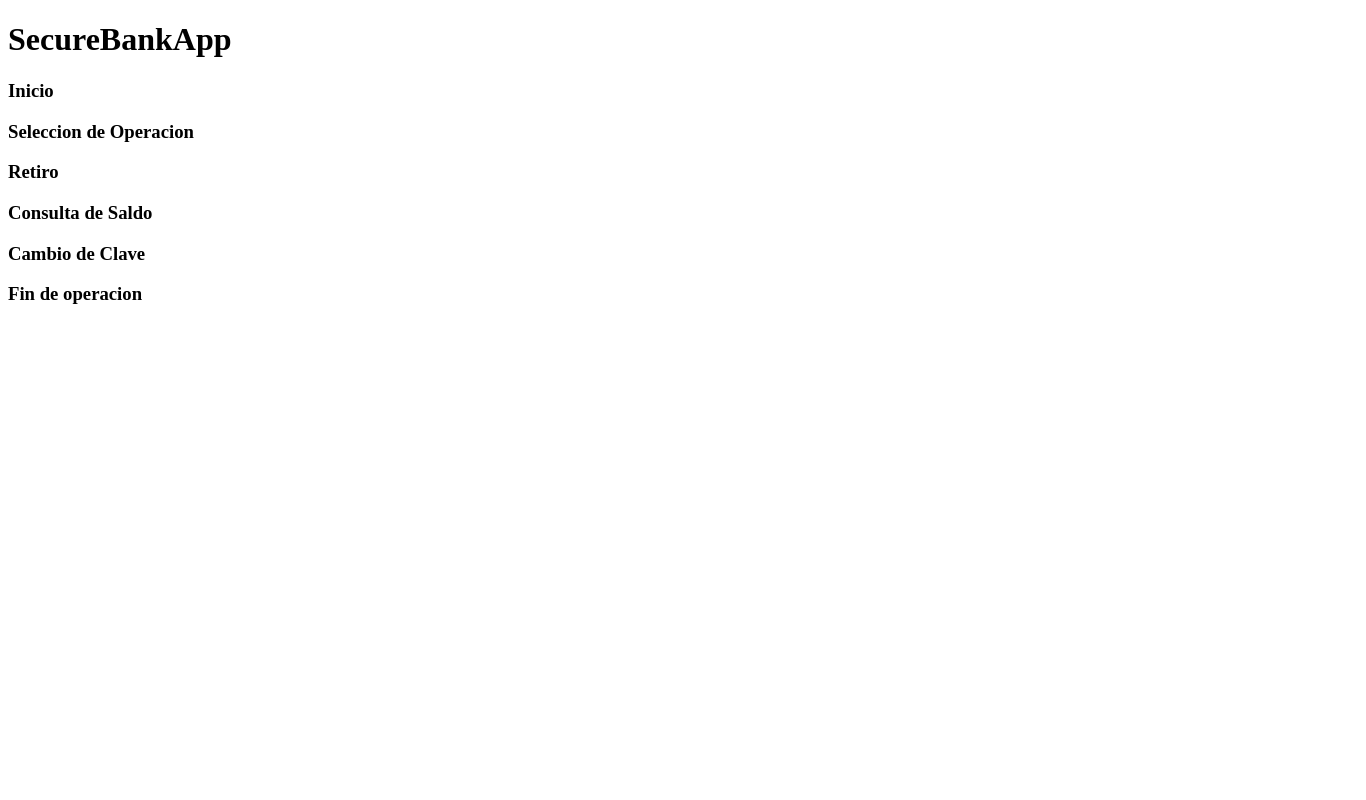
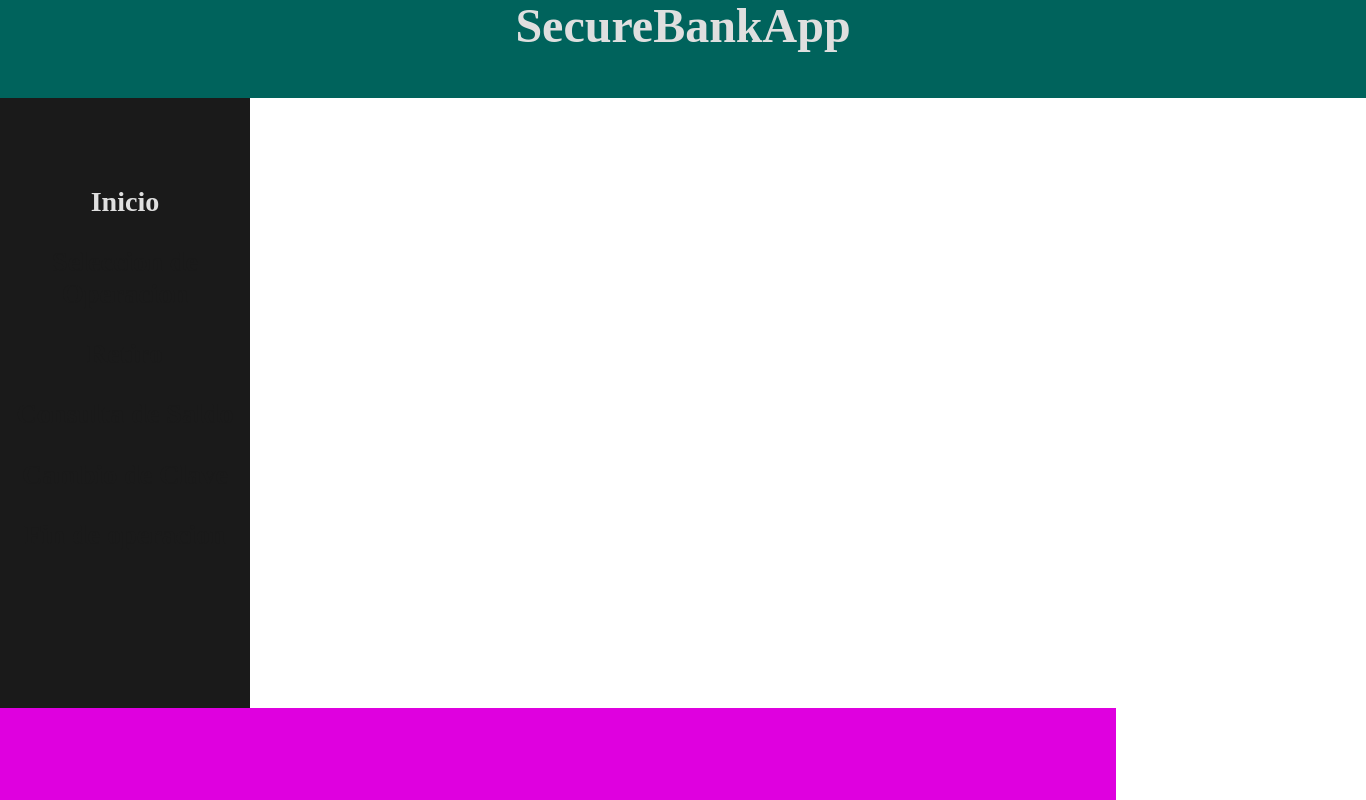
Before and after one commit to andro9610/IngenieriaDeSoftware, a website: page SecureBankApp/src/html/paginaBase.html in a window 1280 px wide. Shown: the top 800 px of the page, 1366 px wide, since content can reach past the window. Drawn offline with Linux system fonts and the light colour scheme.

Commit message:
Añadidos esteticos
+ Se añade la hoja de estilos principal (incompleta)

+se añaden modificaciones de estructura a paginaBase.html

+se añade el primer Script de escritura de la pagina (incompleto)

```diff
--- /dev/null
+++ b/SecureBankApp/src/css/estilos.css
@@ -0,0 +1,47 @@
+body{
+    margin-top:-34px;
+    margin-left:0px;
+    padding:0px;
+    font-family: 'Gabriola';
+    font-size: 150%;
+}
+
+#encabezado{
+    /** Fondo */
+    background-color: rgb(0, 99, 92);
+    margin-top: 0%;
+    position: float;
+    width: 1366px;
+    height: 100px;
+    /** Texto */
+    text-align: center;
+    vertical-align: middle;
+    color: rgb(223,223,223);
+}
+
+#navegacionLateral{
+    /** Fondo */
+    margin-top: -34px;
+    position: float;
+    align-content: left;
+    background-color: rgb(26, 26, 26);
+    margin-top: 0%;
+    width: 250px;
+    height: 550px;
+
+    /** Texto*/
+    text-align: center;
+    padding-top: 60px;
+}
+
+.itemMenu{
+    color: rgb(223,223,223);
+}
+
+#contenido{
+    position: float;
+    align-content: right;
+    background-color: rgb(223,0,223);
+    width: 1116px;
+    height: 550px;
+}
--- a/SecureBankApp/src/html/paginaBase.html
+++ b/SecureBankApp/src/html/paginaBase.html
@@ -2,6 +2,8 @@
 <html>
     <head>
         <title>SecureBankApp</title>
+        <link rel="stylesheet" href="../css/estilos.css" type="text/css">
+        <script type="text/javascript" src="../javaScript/reEscritura/inicio.js"></script>
     </head>
     <body>
         <!--El encabezado lleva el titulo del banco, y tal vez un logotipo-->
--- /dev/null
+++ b/SecureBankApp/src/javaScript/reEscritura/inicio.js
@@ -0,0 +1,15 @@
+var contenido = document.getElementById('contenido');
+var navegacionLateral = document.getElementsByClassName('itemMenu');
+
+function cambiarNavegacion(){
+    /**cambio de Color de la opcion actual */
+    navegacionLateral[1].style.color = 'rgb(26, 26, 26)';
+    navegacionLateral[2].style.color = 'rgb(26, 26, 26)';
+    navegacionLateral[3].style.color = 'rgb(26, 26, 26)';
+    navegacionLateral[4].style.color = 'rgb(26, 26, 26)';
+    navegacionLateral[5].style.color = 'rgb(26, 26, 26)';
+
+    /**Añadido de las opciones de inicio */
+}
+
+window.onload = cambiarNavegacion;
```
